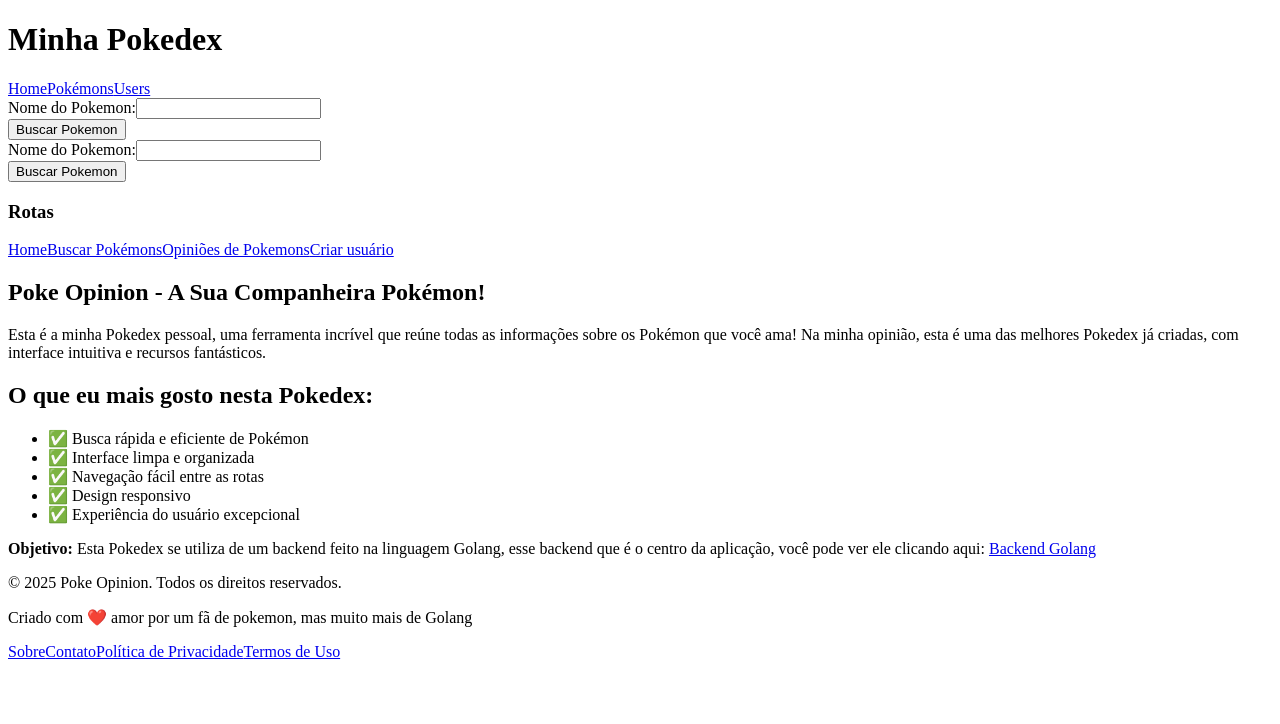
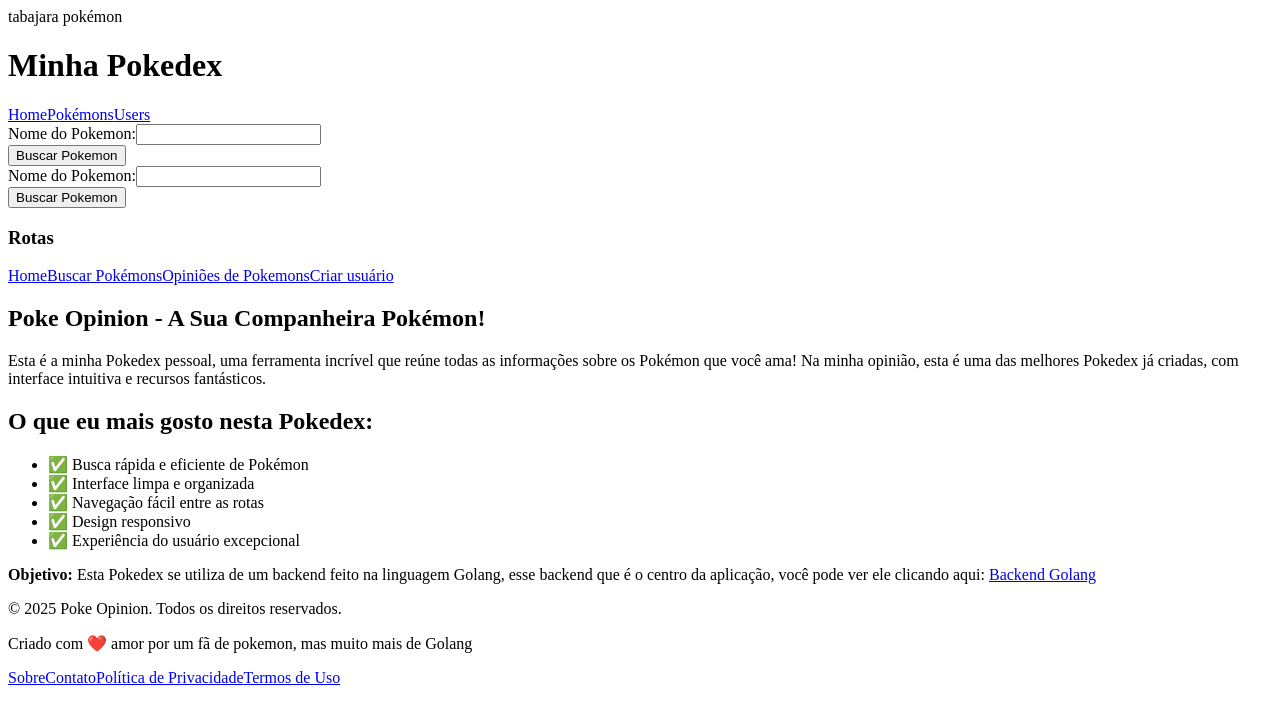
Before and after one commit to Fsp30/Pokedex_front_react, a React (Vite) app: page / in a window 1280 px wide. Shown: the top 724 px of the page. Built offline with nearby package versions, Linux system fonts and the light colour scheme; no server answers.

Commit message:
Atualizar o Header.tsx

```diff
--- a/src/components/global/Header.tsx
+++ b/src/components/global/Header.tsx
@@ -5,6 +5,7 @@
         return (
                 <>
                         <header>
+tabajara pokémon
                                 <Navbar/>
                                 <div>
                                         <SearchPokemonForm />
```
